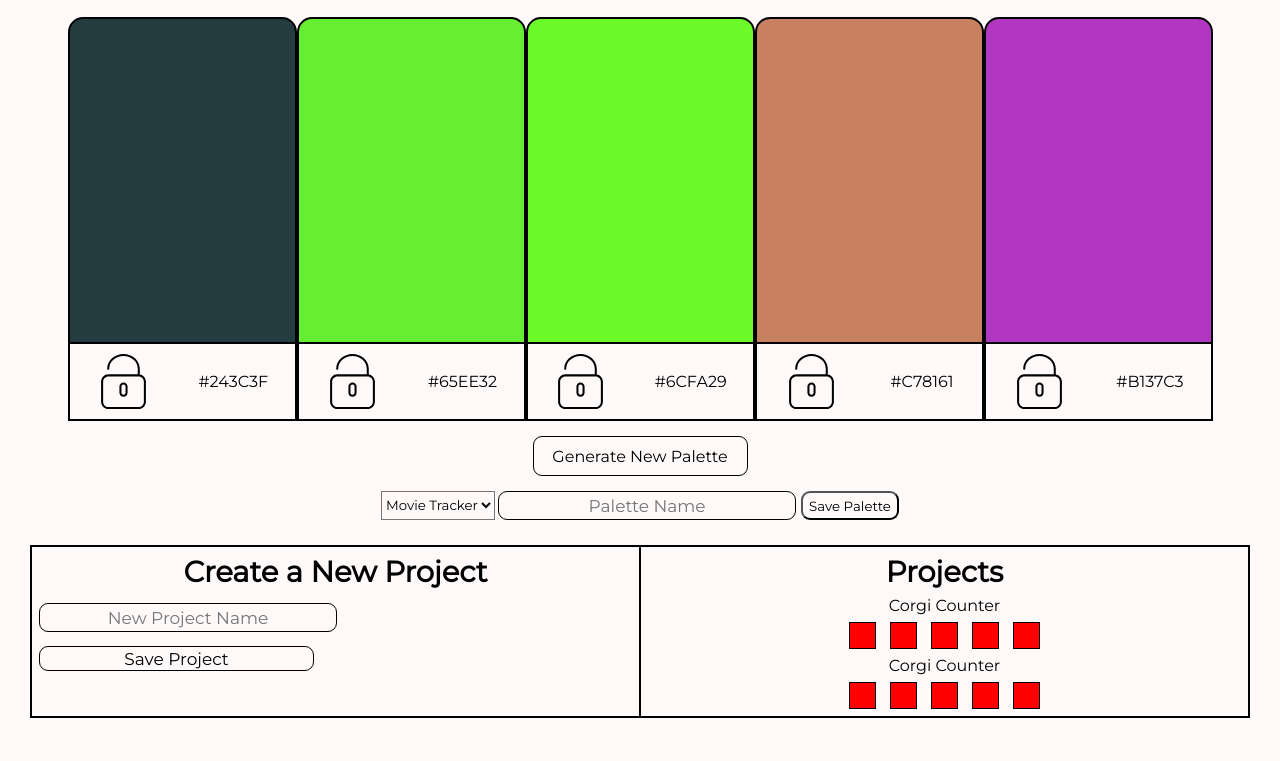
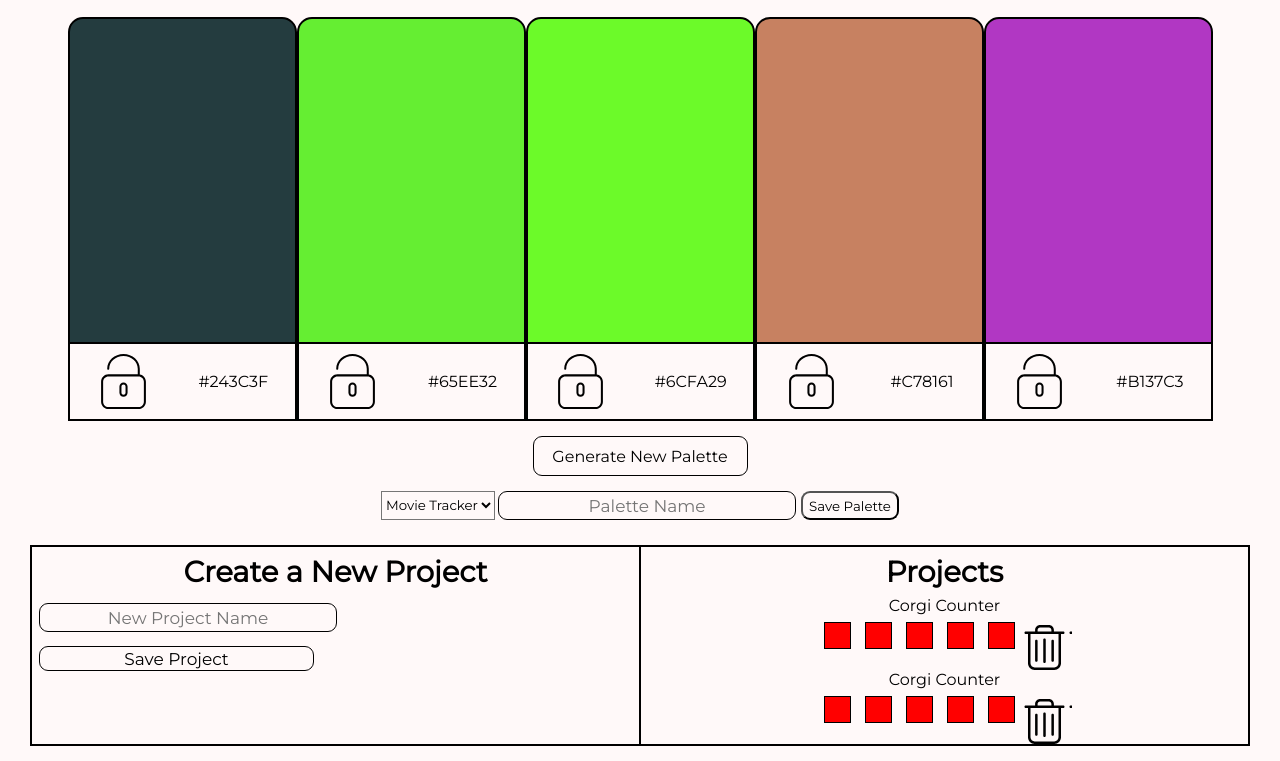
Before and after one commit to patrickjneel/palette-picker, a website: page public/index.html in a window 1280 px wide. Shown: the part 107-868 px from the top of the page. Before the commit the page ends 840 px from the top, so only its background shows below. Drawn offline with nearby package versions, Linux system fonts and the light colour scheme.

Commit message:
more styling on the proejcts portion

```diff
--- a/public/css/styles.css
+++ b/public/css/styles.css
@@ -191,3 +191,12 @@ h1 {
   flex-direction: row;
   justify-content: center;
 }
+
+.trash-btn {
+  background-image: url("images/garbage.svg");
+  background-size: 45px 65px;
+  display: flex;
+  height: 45px;
+  padding-bottom: 10px;
+  width: 50px;
+}
--- a/public/index.html
+++ b/public/index.html
@@ -76,6 +76,7 @@
           <div class="temp-color"></div>
           <div class="temp-color"></div>
           <div class="temp-color"></div>
+          <span class="trash-btn"></span>
         </div>
       </article>
       <article class="project-templates">
@@ -86,6 +87,7 @@
           <div class="temp-color"></div>
           <div class="temp-color"></div>
           <div class="temp-color"></div>
+          <span class="trash-btn"></span>
         </div>
       </article>
     </article>
```
Also changed, not shown: public/css/images/garbage.svg (added).
